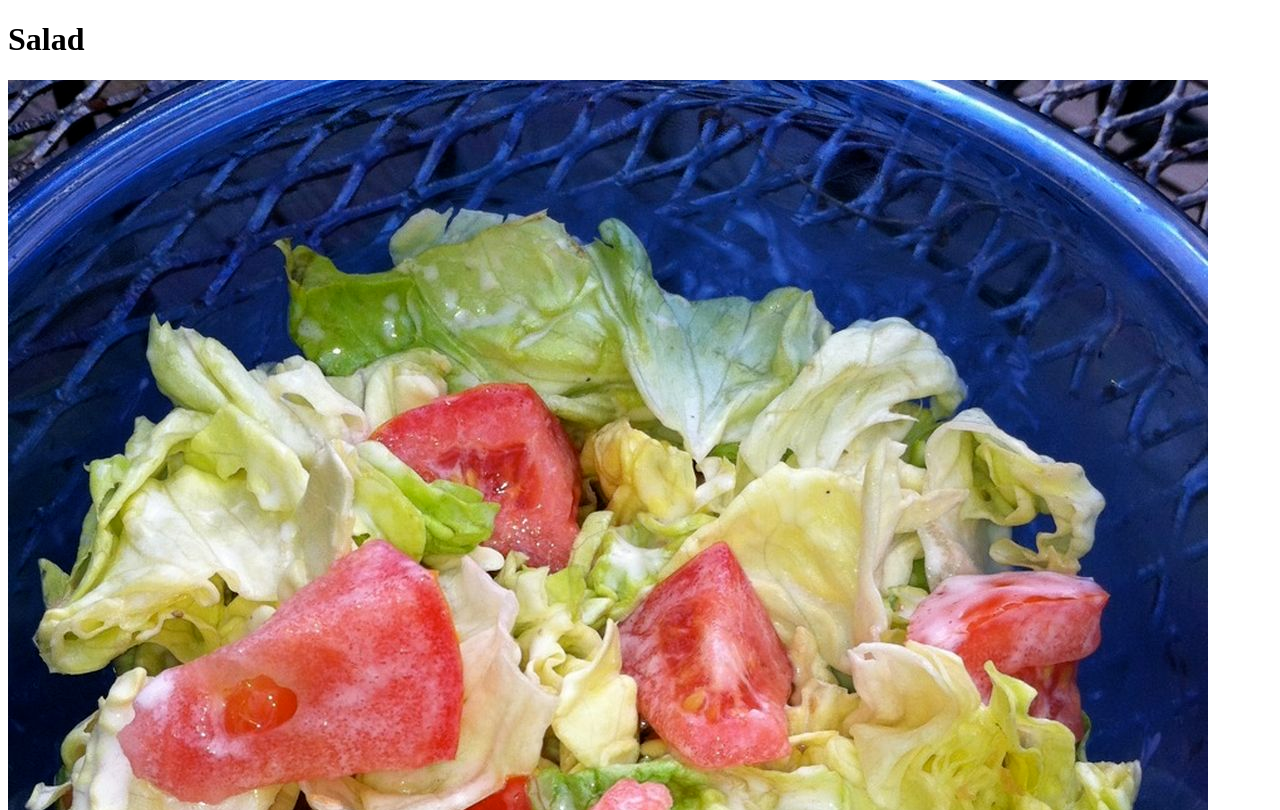
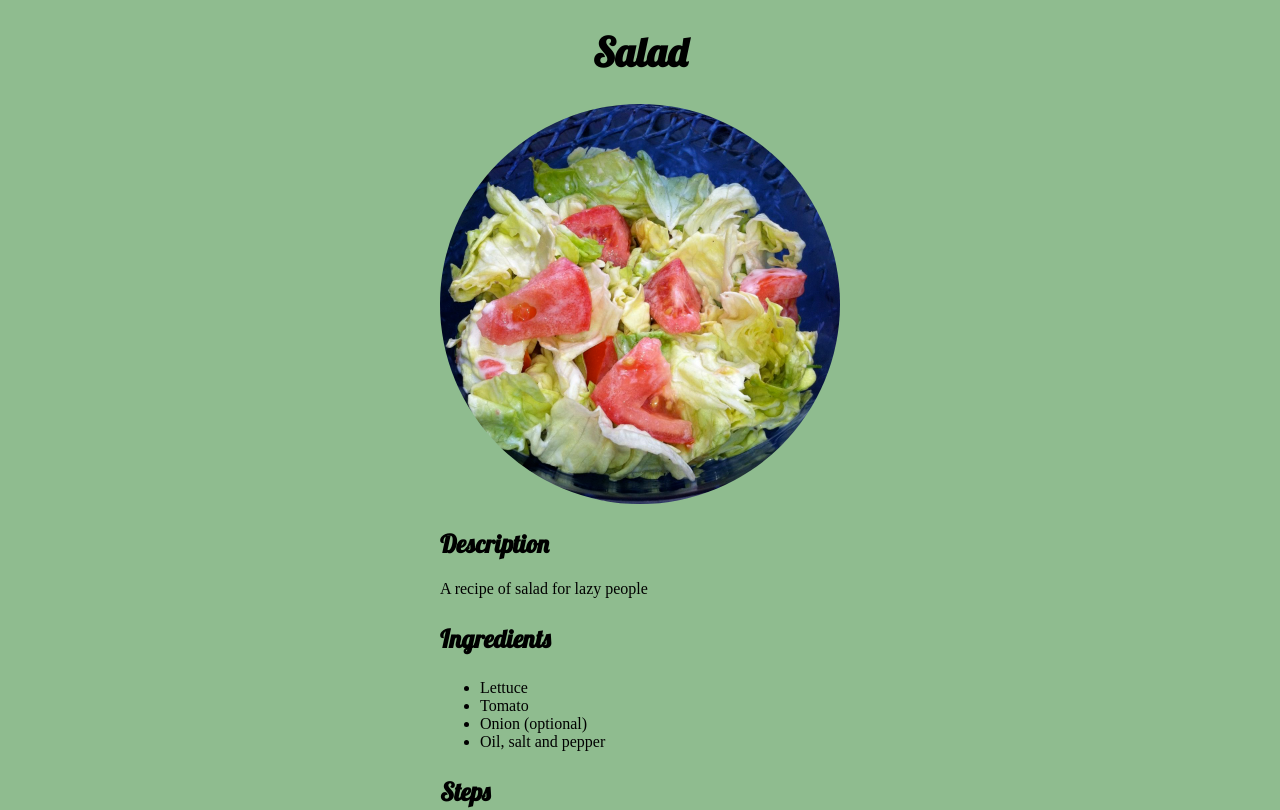
Before and after one commit to die-h/odin-recipes, a plain HTML site: page recipes/salad.html in a window 1280 px wide. Shown: the top 810 px of the page. Drawn offline with Linux system fonts and the light colour scheme; files that its build step writes are made by us from their sources.

Commit message:
Added bgcolor and fontsize, imported a font

```diff
--- a/recipes/salad.html
+++ b/recipes/salad.html
@@ -4,7 +4,7 @@
     <meta charset="UTF-8">
     <meta http-equiv="X-UA-Compatible" content="IE=edge">
     <meta name="viewport" content="width=device-width, initial-scale=1.0">
-    <link rel="stylesheet" href=".//style/style.css">
+    <link rel="stylesheet" href="../style/style.css">
     <title>Salad recipe</title>
 
 
--- a/style/style.css
+++ b/style/style.css
@@ -1,3 +1,4 @@
+@import url('https://fonts.googleapis.com/css2?family=Lobster&display=swap');
 
 body {
     background-color: darkseagreen;
@@ -7,7 +8,18 @@ body {
 }
 img {
     width: 400px;
+    height: auto;
+    border-radius: 75%;
 }
 .headtitle {
-    font-family: monospace;
+    font-family: Lobster, sans-serif;
+    font-size: 40px;
+    text-align: center;
 }
+.headtitle.mainpage {
+    font-size: 50px;
+}
+.subtitle {
+    font-family: Lobster, sans-serif;
+    font-size: 25px;
+}
```
Also changed, not shown: recipes/hamburger.html (+1 -1 lines), recipes/lasagna.html (+1 -1 lines).
